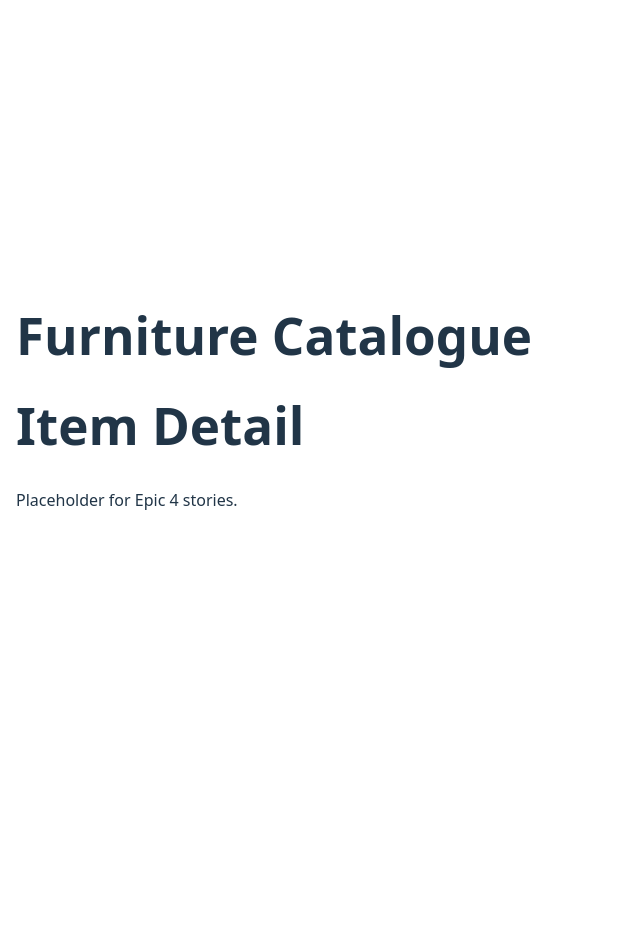
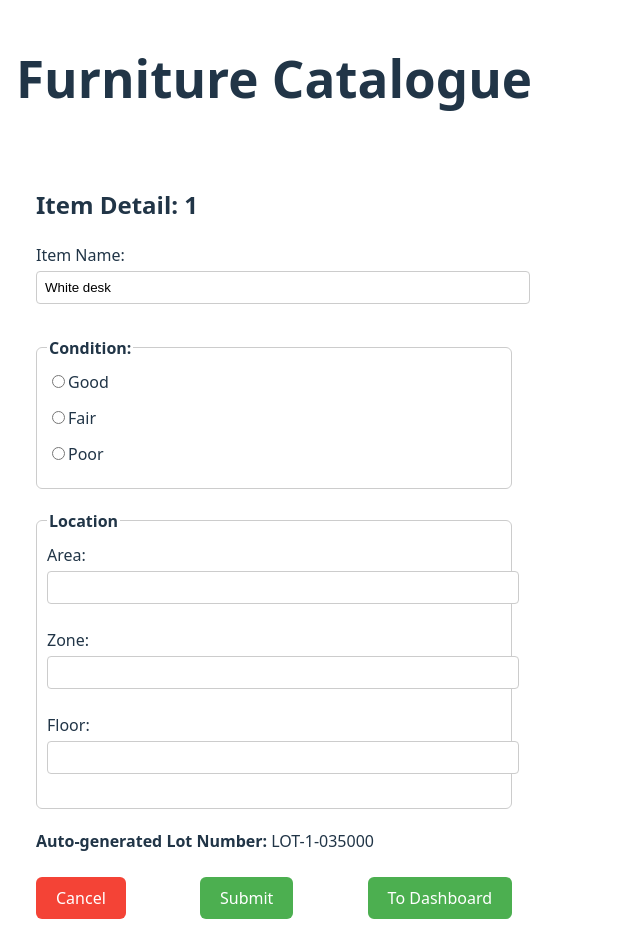
Before and after one commit to JuliaK-97/Furniture-Catalogue-SPA, a React (Vite) app in the folder frontend/: page /item_detail/1 in a window 1280 px wide. Shown: the top 952 px of the page, without its empty margins (0-640 px from the left). Before the commit the page ends 800 px from the top, so only its background shows below. Built offline with nearby package versions, Linux system fonts and the light colour scheme.

Commit message:
feat: implement item detail page with editable fields, condition logic, damage checkboxes, location inputs, and lot number (SCRUM-18 to 21)

```diff
--- a/frontend/src/pages/ItemDetail.jsx
+++ b/frontend/src/pages/ItemDetail.jsx
@@ -1,8 +1,158 @@
+import { useState, useEffect } from "react";
+import { useNavigate, useParams } from "react-router-dom";
+import "../styles/itemDetail.css";
+
+
 export default function ItemDetail() {
+  const { itemId } = useParams();
+  const navigate = useNavigate();
+  const [itemName, setItemName]=useState("");
+  const [condition, setCondition]=useState("");
+  const [showDamageOptions, setShowDamageOptions]=useState(false);
+  const [damageTypes, setDamageTypes]=useState([]);
+  const [lotNumber, setLotNumber]=useState("");
+  const [area, setArea]=useState("");
+  const [zone, setZone]=useState("");
+  const [floor, setFloor]=useState("");
+
+  const damageOptions = ["Scratches", "Broken leg", "Stains", "Cracks"];
+
+  useEffect(() => {
+    const mockItem = {
+      id: itemId,
+      name:"White desk"
+    };
+    setItemName(mockItem.name);
+    const timestamp = Date.now().toString().slice(-6);
+    setLotNumber(`LOT-${itemId}-${timestamp}`);
+  }, {itemId});
+
+  const handleConditionChange = (value) => {
+    setCondition(value);
+    setShowDamageOptions(value ==="Fair" || value ==="Poor");
+    if (value==="Good") setDamageTypes([]);
+  };
+  const handleDamageToggle = (type) => {
+    setDamageTypes((prev) =>
+      prev.includes(type)
+        ? prev.filter((t) => t !== type)
+        : [...prev, type]
+    );
+  };
+
+   const handleCancel = () => {
+    navigate(`/item_Cat/${itemId}`);
+  };
+  const handleDashboard = () => {
+    navigate("/dashboard");
+  };
+  const handleSubmit = () => {
+    const itemData = {
+      id: itemId,
+      name: itemName,
+      condition,
+      damageTypes,
+      lotNumber,
+      location: {
+        area,
+        zone,
+        floor,
+      },
+    };
+    console.log("Saving item:", itemData);
+    navigate(`/catalogue/project-001`);
+  };
+
+
   return (
-    <div>
-      <h1>Item Detail</h1>
-      <p>Placeholder for Epic 4 stories.</p>
+   <div className="item-detail">
+      <h2>Item Detail: {itemId}</h2>
+
+      <label>
+        Item Name:
+        <input
+          type="text"
+          value={itemName}
+          onChange={(e) => setItemName(e.target.value)}
+        />
+      </label>
+
+      <fieldset>
+        <legend>Condition:</legend>
+        {["Good", "Fair", "Poor"].map((cond) => (
+          <label key={cond}>
+            <input
+              type="radio"
+              name="condition"
+              value={cond}
+              checked={condition === cond}
+              onChange={() => handleConditionChange(cond)}
+            />
+            {cond}
+          </label>
+        ))}
+      </fieldset>
+
+      {showDamageOptions && (
+        <fieldset>
+          <legend>Damage (select all that apply):</legend>
+          {damageOptions.map((type) => (
+
+            <label key={type}>
+               <input
+                type="checkbox"
+                checked={damageTypes.includes(type)}
+                onChange={() => handleDamageToggle(type)}
+              />
+              {type}
+            </label>
+          ))}
+        </fieldset>
+      )}
+
+      <fieldset>
+        <legend>Location</legend>
+
+        <label>
+          Area:
+          <input
+            type="text"
+            value={area}
+            onChange={(e) => setArea(e.target.value)}
+          />
+        </label>
+
+        <label>
+          Zone:
+          <input
+            type="text"
+            value={zone}
+            onChange={(e) => setZone(e.target.value)}
+          />
+        </label>
+
+        <label>
+          Floor:
+          <input
+            type="text"
+            value={floor}
+            onChange={(e) => setFloor(e.target.value)}
+          />
+        </label>
+      </fieldset>
+
+      <p><strong>Auto-generated Lot Number:</strong> {lotNumber}</p>
+
+      <div className="actions">
+        <button className="btn-cancel" onClick={handleCancel}>
+          Cancel
+        </button>
+        <button className="btn-submit" onClick={handleSubmit}>
+          Submit
+        </button>
+        <button className="btn-dashboard" onClick={handleDashboard}>To Dashboard</button>
+      </div>
     </div>
-  )
+  );
+
 }
--- /dev/null
+++ b/frontend/src/styles/itemDetail.css
@@ -0,0 +1,67 @@
+.item-detail {
+  max-width: 600px;
+  margin: 40px auto;
+  padding: 20px;
+  text-align: left;
+}
+
+.item-detail h2 {
+  margin-bottom: 20px;
+}
+
+.item-detail label {
+  display: block;
+  margin-bottom: 12px;
+}
+
+.item-detail input[type="text"] {
+  width: 100%;
+  padding: 8px;
+  margin-top: 4px;
+  margin-bottom: 12px;
+  border-radius: 4px;
+  border: 1px solid #ccc;
+}
+
+fieldset {
+  margin: 20px 0;
+  padding: 10px;
+  border: 1px solid #ccc;
+  border-radius: 6px;
+}
+
+legend {
+  font-weight: bold;
+}
+
+.actions {
+  display: flex;
+  justify-content: space-between;
+  margin-top: 24px;
+}
+
+.btn-cancel {
+  background-color: #f44336;
+  color: white;
+  padding: 10px 20px;
+  border: none;
+  border-radius: 6px;
+  cursor: pointer;
+}
+
+.btn-submit {
+  background-color: #0078d4;
+  color: white;
+  padding: 10px 20px;
+  border: none;
+  border-radius: 6px;
+  cursor: pointer;
+}
+.btn-submit {
+  background-color: #4caf50;
+  color: white;
+  padding: 10px 20px;
+  border: none;
+  border-radius: 6px;
+  cursor: pointer;
+}
```
